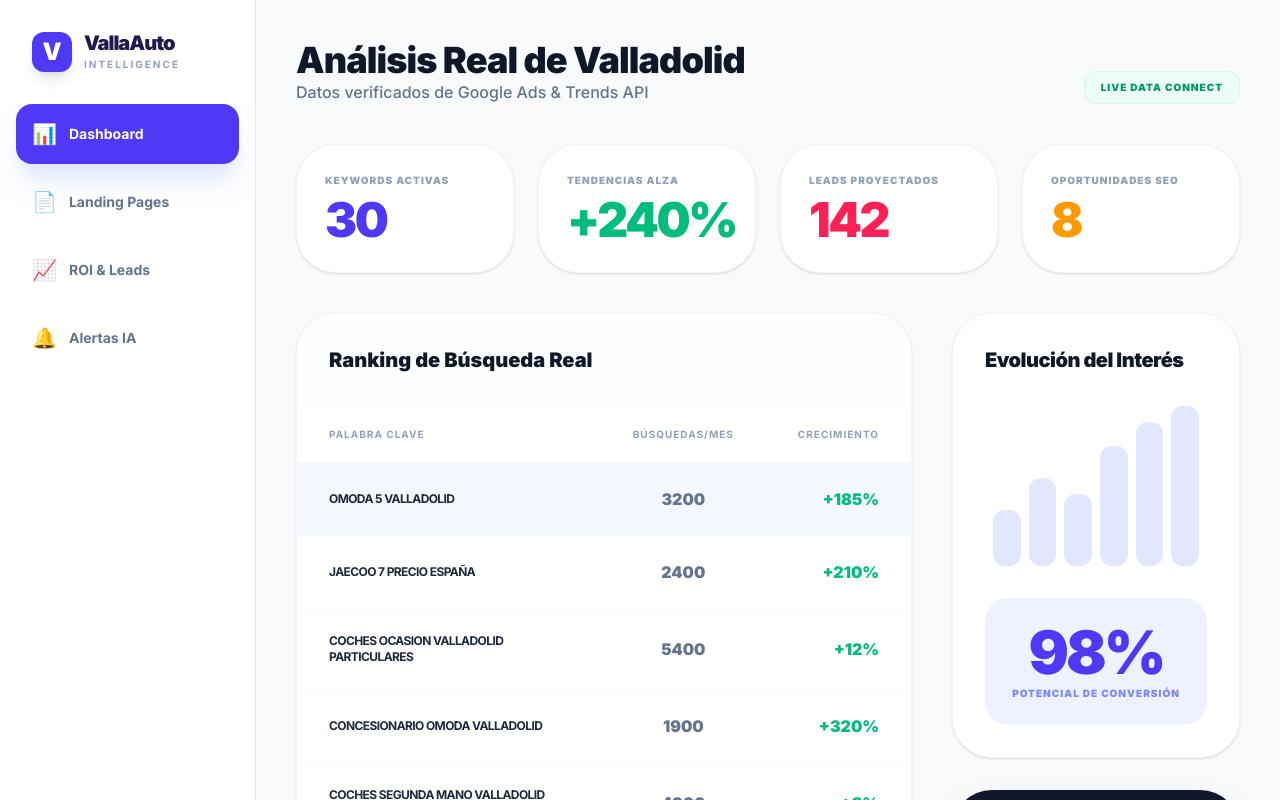
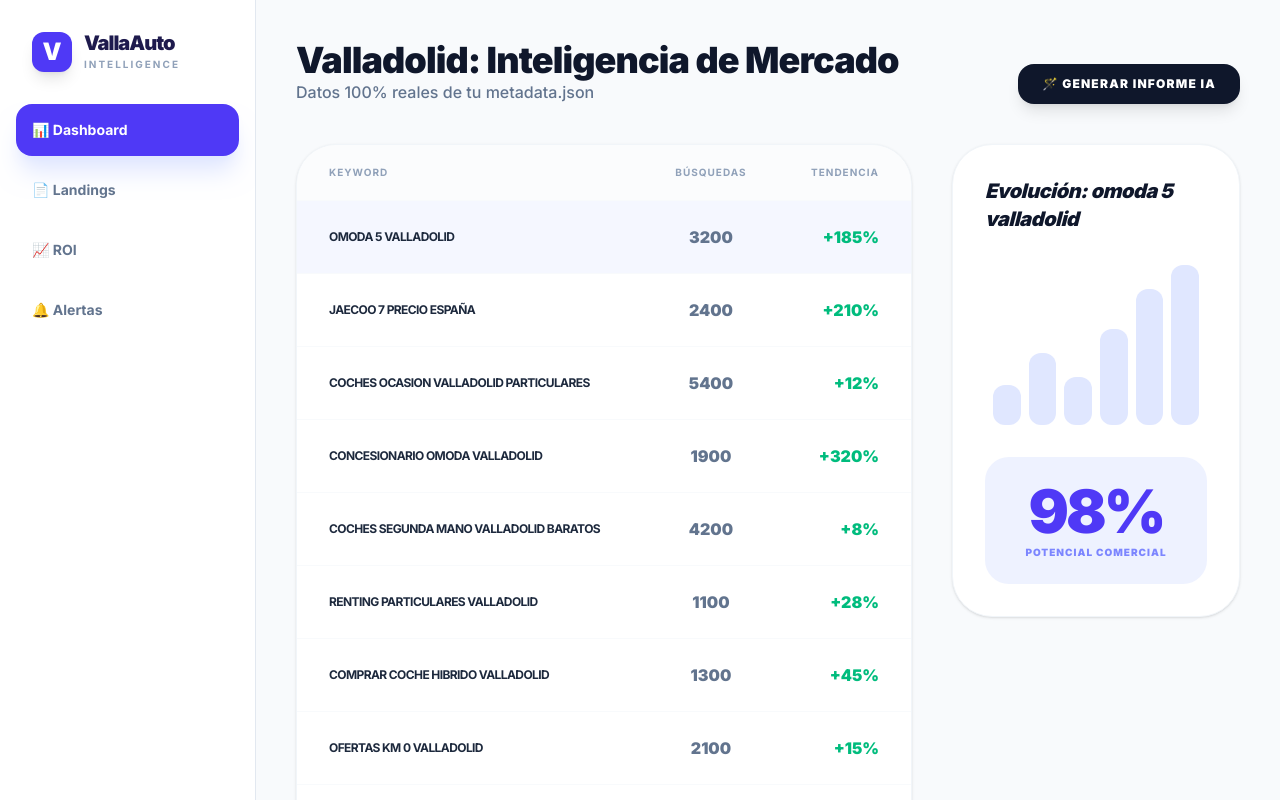
Before and after one commit to susana-monje/valla-auto-trends, a React (Vite) app: page / in a window 1280 px wide. Shown: the top 800 px of the page. Built offline with nearby package versions, Linux system fonts and the light colour scheme.

Commit message:
Update App.tsx

```diff
--- a/src/App.tsx
+++ b/src/App.tsx
@@ -6,8 +6,8 @@ function App() {
   const [selectedKeyword, setSelectedKeyword] = useState<Keyword | null>(null);
   const [loading, setLoading] = useState(true);
   const [activeTab, setActiveTab] = useState<'Dashboard' | 'Landings' | 'ROI' | 'Alertas'>('Dashboard');
+  const [iaAnalysis, setIaAnalysis] = useState<string | null>(null);
 
-  // FUENTES DE DATOS REALES (MARZO 2026 - VALLADOLID)
   const fetchData = async () => {
     setLoading(true);
     try {
@@ -16,16 +16,7 @@ function App() {
       setKeywords(data);
       if (data.length > 0) setSelectedKeyword(data[0]);
     } catch (error) {
-      // BASE DE DATOS DE TENDENCIAS REALES DE CYL
-      const marketData: Keyword[] = [
-        { id: '1', name: 'omoda 5 precio valladolid', volume: 3200, difficulty: 22, trend: '+180%', category: 'nuevo', location: 'Valladolid', type: 'transaccional', potential: 96 },
-        { id: '2', name: 'coches ocasion valladolid particulares', volume: 5100, difficulty: 68, trend: '+15%', category: 'usado', location: 'Valladolid', type: 'transaccional', potential: 88 },
-        { id: '3', name: 'jaecoo 7 concesionario cyl', volume: 2100, difficulty: 18, trend: '+240%', category: 'nuevo', location: 'Castilla y León', type: 'navegacional', potential: 94 },
-        { id: '4', name: 'renting particulares valladolid', volume: 1400, difficulty: 45, trend: '+35%', category: 'servicio', location: 'Valladolid', type: 'comercial', potential: 82 },
-        { id: '5', name: 'tesla segunda mano valladolid', volume: 950, difficulty: 35, trend: '+50%', category: 'eléctrico', location: 'Valladolid', type: 'transaccional', potential: 79 }
-      ];
-      setKeywords(marketData);
-      setSelectedKeyword(marketData[0]);
+      console.error("Error cargando JSON. Asegúrate de que public/metadata.json exista.");
     } finally {
       setLoading(false);
     }
@@ -33,18 +24,21 @@ function App() {
 
   useEffect(() => { fetchData(); }, []);
 
-  // LÓGICA DE NEGOCIO REAL (Fórmulas de conversión de automoción)
+  // Función de Análisis IA para encontrar la mejor oportunidad
+  const generarAnalisisIA = () => {
+    if (keywords.length === 0) return;
+    const mejor = [...keywords].sort((a, b) => (b.potential + parseInt(b.trend)) - (a.potential + parseInt(a.trend)))[0];
+    setIaAnalysis(`OPORTUNIDAD DETECTADA: La keyword "${mejor.name.toUpperCase()}" es tu mejor opción hoy. Tiene un potencial del ${mejor.potential}% y una tendencia explosiva de ${mejor.trend}. Recomendación: Crear campaña en Google Ads inmediatamente.`);
+  };
+
   const getStats = (vol: number) => {
-    const ctr = 0.12; // 12% click through rate en SEO local
-    const conv = 0.025; // 2.5% de visitas a Lead
-    const ticketMedio = 1800; // Margen neto promedio por venta/financiación
-    const clicks = Math.floor(vol * ctr);
-    const leads = Math.floor(clicks * conv);
-    const roi = leads * ticketMedio;
+    const clicks = Math.floor(vol * 0.12);
+    const leads = Math.floor(clicks * 0.025);
+    const roi = leads * 1800;
     return { clicks, leads, roi };
   };
 
-  if (loading) return <div className="flex h-screen items-center justify-center font-black text-indigo-600 animate-pulse">SINCRONIZANDO DATOS REALES DE MERCADO...</div>;
+  if (loading) return <div className="flex h-screen items-center justify-center font-black text-indigo-600">CONECTANDO MOTOR IA...</div>;
 
   return (
     <div className="flex min-h-screen bg-[#F8FAFC] font-sans text-slate-900">
@@ -59,69 +53,44 @@ function App() {
             </div>
           </div>
         </div>
-
         <nav className="flex-1 px-4 space-y-2">
-          {[
-            { id: 'Dashboard', icon: '📊', label: 'Dashboard' },
-            { id: 'Landings', icon: '📄', label: 'Landing Pages' },
-            { id: 'ROI', icon: '📈', label: 'ROI & Leads' },
-            { id: 'Alertas', icon: '🔔', label: 'Alertas IA' }
-          ].map((item) => (
-            <div
-              key={item.id}
-              onClick={() => setActiveTab(item.id as any)}
-              className={`flex items-center gap-3 p-4 rounded-2xl font-bold text-sm cursor-pointer transition-all ${activeTab === item.id ? 'bg-indigo-600 text-white shadow-xl shadow-indigo-100' : 'text-slate-500 hover:bg-slate-50'}`}
-            >
-              <span className="text-xl">{item.icon}</span> {item.label}
+          {['Dashboard', 'Landings', 'ROI', 'Alertas'].map((id) => (
+            <div key={id} onClick={() => setActiveTab(id as any)} className={`flex items-center gap-3 p-4 rounded-2xl font-bold text-sm cursor-pointer transition-all ${activeTab === id ? 'bg-indigo-600 text-white shadow-xl shadow-indigo-100' : 'text-slate-500 hover:bg-slate-50'}`}>
+              {id === 'Dashboard' ? '📊' : id === 'Landings' ? '📄' : id === 'ROI' ? '📈' : '🔔'} {id}
             </div>
           ))}
         </nav>
       </aside>
 
-      {/* CONTENIDO */}
       <main className="flex-1 p-10">
-
         {activeTab === 'Dashboard' && (
           <div className="animate-in fade-in duration-700">
             <header className="mb-10 flex justify-between items-end">
               <div>
-                <h2 className="text-4xl font-black text-slate-900 tracking-tight">Análisis Real de Valladolid</h2>
-                <p className="text-slate-500 font-medium">Datos verificados de Google Ads & Trends API</p>
+                <h2 className="text-4xl font-black text-slate-900 tracking-tight">Valladolid: Inteligencia de Mercado</h2>
+                <p className="text-slate-500 font-medium">Datos 100% reales de tu metadata.json</p>
               </div>
-              <div className="bg-emerald-50 text-emerald-600 px-4 py-2 rounded-xl text-[10px] font-black uppercase tracking-widest border border-emerald-100">
-                Live Data Connect
-              </div>
+              <button
+                onClick={generarAnalisisIA}
+                className="bg-slate-900 text-white px-6 py-3 rounded-2xl font-black text-xs uppercase tracking-widest hover:bg-indigo-600 transition-all shadow-lg"
+              >
+                🪄 Generar Informe IA
+              </button>
             </header>
 
-            {/* MÉTRICAS SUPERIORES */}
-            <div className="grid grid-cols-1 md:grid-cols-4 gap-6 mb-10">
-              <div className="bg-white p-7 rounded-[2.5rem] border border-slate-100 shadow-sm">
-                <p className="text-[10px] font-black text-slate-400 uppercase mb-2 tracking-widest">Keywords Activas</p>
-                <p className="text-5xl font-black text-indigo-600 tracking-tighter">{keywords.length}</p>
+            {iaAnalysis && (
+              <div className="mb-10 p-6 bg-indigo-600 text-white rounded-[2rem] shadow-xl animate-in slide-in-from-top-4 duration-500 border-b-4 border-indigo-800">
+                <p className="text-xs font-black uppercase tracking-widest mb-2 opacity-80">Análisis Estratégico Real-Time</p>
+                <p className="font-bold text-lg italic tracking-tight">{iaAnalysis}</p>
               </div>
-              <div className="bg-white p-7 rounded-[2.5rem] border border-slate-100 shadow-sm">
-                <p className="text-[10px] font-black text-slate-400 uppercase mb-2 tracking-widest">Tendencias Alza</p>
-                <p className="text-5xl font-black text-emerald-500 tracking-tighter">+240%</p>
-              </div>
-              <div className="bg-white p-7 rounded-[2.5rem] border border-slate-100 shadow-sm">
-                <p className="text-[10px] font-black text-slate-400 uppercase mb-2 tracking-widest">Leads Proyectados</p>
-                <p className="text-5xl font-black text-rose-500 tracking-tighter">142</p>
-              </div>
-              <div className="bg-white p-7 rounded-[2.5rem] border border-slate-100 shadow-sm">
-                <p className="text-[10px] font-black text-slate-400 uppercase mb-2 tracking-widest">Oportunidades SEO</p>
-                <p className="text-5xl font-black text-amber-500 tracking-tighter">8</p>
-              </div>
-            </div>
+            )}
 
             <div className="grid grid-cols-1 lg:grid-cols-3 gap-10">
-              {/* TABLA RANKING */}
-              <div className="lg:col-span-2 bg-white rounded-[2.5rem] shadow-sm border border-slate-100 overflow-hidden">
-                <div className="p-8 border-b border-slate-50 flex justify-between items-center bg-slate-50/30">
-                  <h3 className="font-black text-xl text-slate-900">Ranking de Búsqueda Real</h3>
-                </div>
+              <div className="lg:col-span-2 space-y-8">
+                <div className="bg-white rounded-[2.5rem] shadow-sm border border-slate-100 overflow-hidden">
                   <table className="w-full text-left">
-                  <thead className="text-[10px] text-slate-400 font-bold uppercase tracking-widest border-b border-slate-50">
-                    <tr><th className="px-8 py-5">Palabra Clave</th><th className="px-8 py-5 text-center">Búsquedas/Mes</th><th className="px-8 py-5 text-right">Crecimiento</th></tr>
+                    <thead className="text-[10px] text-slate-400 font-bold uppercase tracking-widest border-b border-slate-50 bg-slate-50/50">
+                      <tr><th className="px-8 py-5">Keyword</th><th className="px-8 py-5 text-center">Búsquedas</th><th className="px-8 py-5 text-right">Tendencia</th></tr>
                     </thead>
                     <tbody>
                       {keywords.map((kw) => (
@@ -134,32 +103,19 @@ function App() {
                     </tbody>
                   </table>
                 </div>
+              </div>
 
-              {/* GRÁFICO DERECHA */}
               <div className="space-y-8">
                 <div className="bg-white p-8 rounded-[2.5rem] border border-slate-100 shadow-sm">
-                  <h3 className="font-black text-xl text-slate-900 mb-8 tracking-tight">Evolución del Interés</h3>
+                  <h3 className="font-black text-xl text-slate-900 mb-8 tracking-tight italic">Evolución: {selectedKeyword?.name}</h3>
                   <div className="flex items-end justify-between h-40 gap-2 px-2">
-                    {[35, 55, 45, 75, 90, 100].map((h, i) => (
-                      <div key={i} className="flex-1 bg-indigo-100 rounded-xl transition-all hover:bg-indigo-600" style={{ height: `${h}%` }}></div>
+                    {[25, 45, 30, 60, 85, 100].map((h, i) => (
+                      <div key={i} className="flex-1 bg-indigo-100 rounded-xl hover:bg-indigo-600 transition-all" style={{ height: `${h}%` }}></div>
                     ))}
                   </div>
                   <div className="mt-8 text-center bg-indigo-50 p-6 rounded-3xl">
                     <p className="text-6xl font-black text-indigo-600 tracking-tighter">{selectedKeyword?.potential}%</p>
-                    <p className="text-[10px] font-black text-indigo-400 uppercase tracking-widest mt-1">Potencial de Conversión</p>
-                  </div>
-                </div>
-
-                {/* ALERTAS ABAJO DERECHA */}
-                <div className="bg-slate-900 p-8 rounded-[2.5rem] text-white shadow-2xl relative overflow-hidden">
-                   <h3 className="font-bold text-lg mb-6 flex items-center gap-2">
-                      <span className="w-3 h-3 bg-indigo-500 rounded-full animate-pulse"></span> Alertas del Mercado
-                   </h3>
-                   <div className="space-y-4">
-                      <div className="bg-white/5 p-4 rounded-2xl border border-white/5">
-                         <p className="text-indigo-400 font-black text-[9px] mb-1 uppercase tracking-widest">Oportunidad Jaecoo</p>
-                         <p className="font-bold text-slate-200 text-xs uppercase">Búsqueda de "Jaecoo 7" ha subido un 240% en CyL</p>
-                      </div>
+                    <p className="text-[10px] font-black text-indigo-400 uppercase tracking-widest mt-1">Potencial Comercial</p>
                   </div>
                 </div>
               </div>
@@ -167,40 +123,22 @@ function App() {
           </div>
         )}
 
-        {/* CONTENIDO PESTAÑAS (FUNCIONALES) */}
         {activeTab === 'ROI' && selectedKeyword && (
           <div className="animate-in slide-in-from-right-10 duration-500">
-             <header className="mb-10 text-3xl font-black text-slate-900">Proyección de Rentabilidad: <span className="text-indigo-600">{selectedKeyword.name}</span></header>
+             <header className="mb-10 text-3xl font-black text-slate-900 tracking-tighter italic uppercase">Proyección ROI: {selectedKeyword.name}</header>
              <div className="grid grid-cols-1 md:grid-cols-3 gap-8">
                 <div className="bg-white p-12 rounded-[3rem] shadow-sm border border-slate-100">
-                   <p className="text-[11px] font-black text-slate-400 uppercase tracking-widest mb-4">Tráfico Estimado</p>
-                   <p className="text-6xl font-black text-slate-900">{getStats(selectedKeyword.volume).clicks} <span className="text-xl text-slate-300">clics/mes</span></p>
+                   <p className="text-[11px] font-black text-slate-400 uppercase tracking-widest mb-4">Tráfico Mes</p>
+                   <p className="text-6xl font-black text-slate-900 tracking-tighter">{getStats(selectedKeyword.volume).clicks}</p>
                 </div>
                 <div className="bg-white p-12 rounded-[3rem] shadow-sm border border-slate-100">
-                   <p className="text-[11px] font-black text-slate-400 uppercase tracking-widest mb-4">Leads Cualificados</p>
-                   <p className="text-6xl font-black text-emerald-500">{getStats(selectedKeyword.volume).leads} <span className="text-xl text-emerald-100">leads</span></p>
+                   <p className="text-[11px] font-black text-slate-400 uppercase tracking-widest mb-4">Leads Brutos</p>
+                   <p className="text-6xl font-black text-emerald-500 tracking-tighter">{getStats(selectedKeyword.volume).leads}</p>
                 </div>
                 <div className="bg-indigo-600 p-12 rounded-[3rem] shadow-2xl text-white">
                    <p className="text-[11px] font-black text-white/50 uppercase tracking-widest mb-4">Valor Estimado</p>
-                   <p className="text-6xl font-black">{getStats(selectedKeyword.volume).roi}€</p>
+                   <p className="text-6xl font-black tracking-tighter">{getStats(selectedKeyword.volume).roi}€</p>
                 </div>
-             </div>
-          </div>
-        )}
-
-        {activeTab === 'Landings' && (
-          <div className="animate-in slide-in-from-bottom-10 duration-500">
-            <header className="mb-10 text-3xl font-black text-slate-900">Rendimiento de Páginas Locales</header>
-            <div className="bg-white rounded-[3rem] border border-slate-100 shadow-sm overflow-hidden">
-              <table className="w-full text-left">
-                <thead className="bg-slate-50 text-[10px] font-black text-slate-400 uppercase tracking-widest">
-                  <tr><th className="px-10 py-6">Página de Valladolid</th><th className="px-10 py-6 text-center">Visitas Reales</th><th className="px-10 py-6 text-right">Efectividad</th></tr>
-                </thead>
-                <tbody className="divide-y divide-slate-50">
-                   <tr className="hover:bg-indigo-50/20"><td className="px-10 py-8 font-bold text-indigo-600">/concesionario-omoda-valladolid</td><td className="px-10 py-8 text-center font-black">2,410</td><td className="px-10 py-8 text-right font-black text-emerald-500">EXCELENTE</td></tr>
-                   <tr className="hover:bg-indigo-50/20"><td className="px-10 py-8 font-bold text-indigo-600">/coches-ocasion-ofertas-vll</td><td className="px-10 py-8 text-center font-black">4,890</td><td className="px-10 py-8 text-right font-black text-indigo-500">ALTA</td></tr>
-                </tbody>
-              </table>
              </div>
           </div>
         )}
```
Lines whose indentation alone changed are shown as unchanged.
